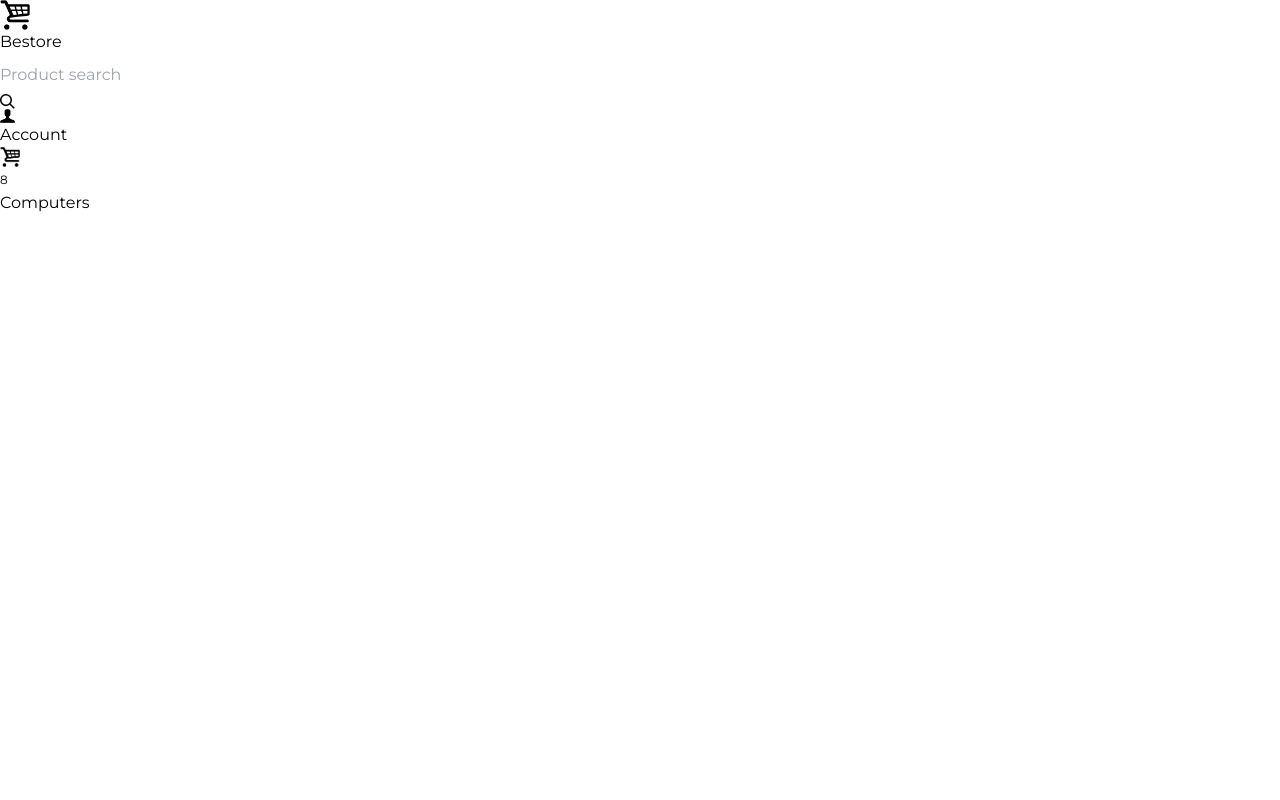
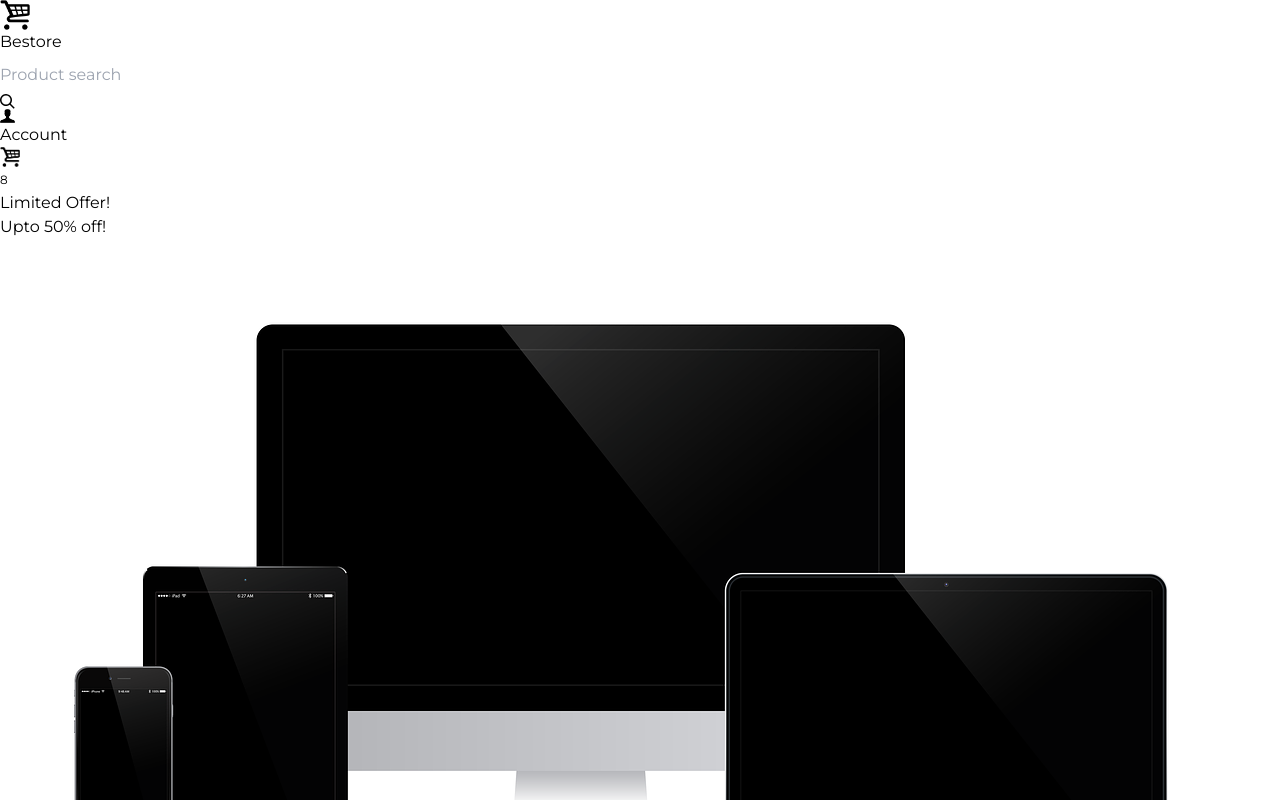
Before and after one commit to Xyzeebit/best-store, a React (Vite) app: page / in a window 1280 px wide. Shown: the top 800 px of the page. Built offline with nearby package versions, Linux system fonts and the light colour scheme; grey boxes are pictures that could not be loaded.

Commit message:
Fix bug: carousel slide bug

```diff
--- a/index.html
+++ b/index.html
@@ -4,7 +4,7 @@
     <meta charset="UTF-8" />
     <link rel="icon" type="image/svg+xml" href="/vite.svg" />
     <meta name="viewport" content="width=device-width, initial-scale=1.0" />
-    <title>Best Store | best shopping experience</title>
+    <title>Bestore | best shopping experience</title>
     <link rel="preconnect" href="https://fonts.googleapis.com">
 <link rel="preconnect" href="https://fonts.gstatic.com" crossorigin>
 <link href="https://fonts.googleapis.com/css2?family=Montserrat:ital,wght@0,100;0,300;0,400;0,500;0,600;0,700;1,100;1,200&display=swap" rel="stylesheet">
--- a/src/App.css
+++ b/src/App.css
@@ -45,6 +45,7 @@ body {
 .swiper {
   margin: 0;
 }
+
 
 .spin {
     animation: rotate 1s linear infinite both;
--- /dev/null
+++ b/src/components/core/Banner.jsx
@@ -0,0 +1,27 @@
+import { Link } from "react-router-dom";
+import PropTypes from "prop-types";
+
+const Banner = ({ id, image }) => {
+    return (
+      <Link to={id}>
+        <div className="relative w-full h-52 md:h-60 lg:h-80 rounded-lg">
+          <div className="font-bold text-3xl absolute z-10 top-10 left-10">
+            Limited Offer!
+            <br />
+            Upto 50% off!
+          </div>
+          <div className="absolute insert-y-0 right-0 w-full">
+            <img src={image} alt={id} className="m-auto" />
+          </div>
+        </div>
+      </Link>
+    );
+};
+
+
+Banner.propTypes = {
+    id: PropTypes.string.isRequired,
+    image: PropTypes.string.isRequired,
+}
+
+export default Banner;
--- a/src/components/core/Carousel.jsx
+++ b/src/components/core/Carousel.jsx
@@ -1,48 +1,83 @@
 
-// Import Swiper React components
-import { Swiper, SwiperSlide } from 'swiper/react';
+// // Import Swiper React components
+// import { Swiper, SwiperSlide } from 'swiper/react';
 
-// Import Swiper styles
+// // Import Swiper styles
+// import 'swiper/css';
+// import 'swiper/css/pagination';
+
+// // import required modules
+// import { Pagination } from 'swiper/modules';
+
+// import Banner from './Banner';
+
+
+// const Carousel = () => {
+//     return (
+//       <>
+//         <Swiper
+//           direction={"vertical"}
+//           pagination={{
+//             clickable: true,
+//           }}
+//           autoplay={{ delay: 3000 }}
+//           speed={500}
+//           modules={[Pagination]}
+//           className="carousel m-4 md:m-16 h-52 md:h-60 lg:h-80 rounded-lg bg-gray-200"
+//         >
+//           <SwiperSlide className="">
+//             <Banner id="electronics/computers" image={computers} />
+//           </SwiperSlide>
+//           <SwiperSlide className="bg-green-300 flex items-center justify-center font-bold">
+//             Home Appliances
+//           </SwiperSlide>
+//           <SwiperSlide className="bg-blue-300 flex items-center justify-center font-bold">
+//             Clothes
+//           </SwiperSlide>
+//           <SwiperSlide className="bg-red-300 flex items-center justify-center font-bold">
+//             Books
+//           </SwiperSlide>
+//           <SwiperSlide className="bg-gray-300 flex items-center justify-center font-bold">
+//             Cosmetics
+//           </SwiperSlide>
+//         </Swiper>
+//       </>
+//     );
+// }
+
+import electronics from '../../assets/computers.png'
+import clothes from '../../assets/clothes.jpg'
+import footwear from '../../assets/footwear.jpg'
+import makeup from '../../assets/makeup.jpg'
+
+import { register } from 'swiper/element/bundle'
 import 'swiper/css';
 import 'swiper/css/pagination';
 
-// import './styles.css';
 
-// import required modules
-import { Pagination } from 'swiper/modules';
+import Banner from './Banner';
 
+register();
 
 const Carousel = () => {
-    return (
-      <>
-        <Swiper
-          direction={"vertical"}
-          pagination={{
-            clickable: true,
-          }}
-          autoplay={{ delay: 1000 }}
-          speed={400}
-          modules={[Pagination]}
-          className="carousel m-4 md:m-16 h-52 md:h-80 rounded-lg bg-gray-200"
-        >
-          <SwiperSlide className="bg-yellow-300 flex items-center justify-center font-bold">
-            Computers
-          </SwiperSlide>
-          <SwiperSlide className="bg-green-300 flex items-center justify-center font-bold">
-            Home Appliances
-          </SwiperSlide>
-          <SwiperSlide className="bg-blue-300 flex items-center justify-center font-bold">
-            Clothes
-          </SwiperSlide>
-          <SwiperSlide className="bg-red-300 flex items-center justify-center font-bold">
-            Books
-          </SwiperSlide>
-          <SwiperSlide className="bg-gray-300 flex items-center justify-center font-bold">
-            Cosmetics
-          </SwiperSlide>
-        </Swiper>
-      </>
-    );
+  return (
+    <div className="carousel m-4 md:m-16 h-52 md:h-60 lg:h-80 rounded-lg bg-gray-200">
+      <swiper-container pagination="true" speed={400} delay={3000} autoplay="true">
+        <swiper-slide>
+          <Banner id="/electronics/computers" image={electronics} />
+        </swiper-slide>
+        <swiper-slide>
+          <Banner id="/clothes/kids" image={clothes} />
+        </swiper-slide>
+        <swiper-slide className="bg-red-500">
+          <Banner id="/shoes/footwear" image={footwear} />
+        </swiper-slide>
+        <swiper-slide>
+          <Banner id="/beauty/makeup" image={makeup} />
+        </swiper-slide>
+      </swiper-container>
+    </div>
+  );
 }
 
 export default Carousel;
--- a/src/components/core/Header.jsx
+++ b/src/components/core/Header.jsx
@@ -11,7 +11,7 @@ const Header = () => {
     return (
       <>
         <div className='bg-yellow-500 h-4'></div>
-        <header className="px-8 md:px-16 py-2 flex items-center justify-between flex-wrap gap-4">
+        <header className="sticky-top-0 px-8 md:px-16 py-2 flex items-center justify-between flex-wrap gap-4">
           <NavBrand brand="Bestore" />
           <ProductSearch />
           <Wrapper>
--- a/src/components/core/ProductSearch.jsx
+++ b/src/components/core/ProductSearch.jsx
@@ -23,7 +23,7 @@ const ProductSearch = () => {
     return (
         <form
             onSubmit={handleProductSearch}
-            className={`flex items-center justify-center ${bg} px-4 rounded-3xl transition-all overflow-hidden`}
+            className={`flex items-center justify-center ${bg} px-4 py-1 text-green-900 rounded-3xl transition-all overflow-hidden`}
         >
             <input
                 type="text"
```
